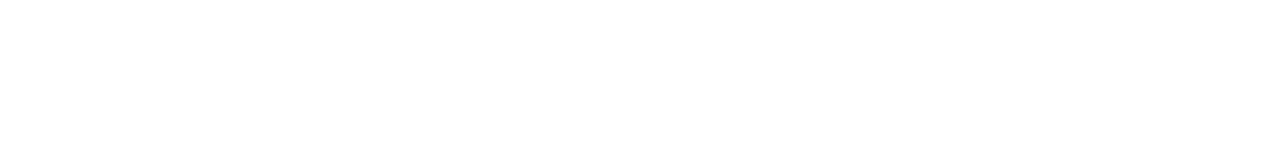
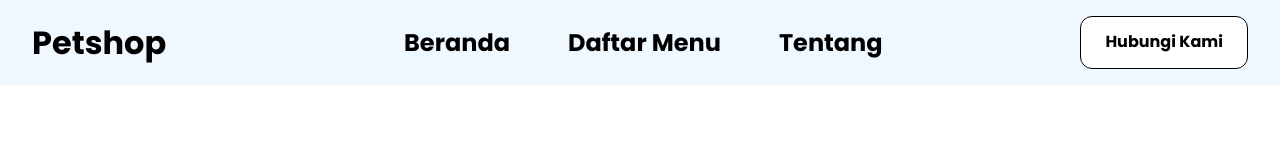
Before and after one commit to antytii/astro__submission, a plain HTML site: page Index.html in a window 1280 px wide. Drawn offline with Linux system fonts and the light colour scheme.

Commit message:
create navbar

```diff
--- a/Index.html
+++ b/Index.html
@@ -1,11 +1,23 @@
 <!DOCTYPE html>
 <html lang="en">
-<head>
-    <meta charset="UTF-8">
-    <meta name="viewport" content="width=device-width, initial-scale=1.0">
-    <title>Testing 01</title>
-</head>
-<body>
-
-</body>
+  <head>
+    <meta charset="UTF-8" />
+    <meta name="viewport" content="width=device-width, initial-scale=1.0" />
+    <title>Testing 01`</title>
+    <link rel="stylesheet" href="mein.css">
+  </head>
+  <body>
+    <header class="header">
+      <h1>Petshop</h1>
+      <nav class="navbar">
+        <ul class="list">
+          <li><a href="#">Beranda</a></li>
+          <li><a href="#">Daftar Menu</a></li>
+          <li><a href="#">Tentang</a></li>
+        </ul>
+      </nav>
+      <a href="https://instagram.com/siti.shrn" target="_blank">
+      <button class="btn-contact">Hubungi Kami</button>
+    </header>
+  </body>
 </html>
--- /dev/null
+++ b/mein.css
@@ -0,0 +1,44 @@
+@import url('https://fonts.googleapis.com/css2?family=Poppins:ital,wght@0,100;0,200;0,300;0,400;0,500;0,600;0,700;0,800;0,900;1,100;1,200;1,300;1,400;1,500;1,600;1,700;1,800;1,900&display=swap');
+
+* {
+  margin: 0;
+  font-family: "poppins", sans-serif;
+}
+.header {
+  display: flex;
+  justify-content: space-between;
+  align-items: center;
+  background-color: aliceblue;
+  padding: 16px 32px 16px 32px;
+}
+
+.list {
+  font-size: 24px;
+  display: flex;
+  gap: 58px;
+  list-style-type: none;
+  font-weight: bold;
+}
+
+.list a {
+  color: black;
+  text-decoration: none;
+}
+
+.list a:hover {
+  font-weight: bolder;
+}
+
+.btn-contact {
+  background-color: white;
+  font-size: 16px;
+  padding: 12px 24px 14px 24px;
+  border-radius: 12px;
+  border: 1px solid black;
+  font-weight: bold;
+  cursor: pointer;
+}
+
+.btn-contact:hover {
+  scale: 1.05;
+}
```
